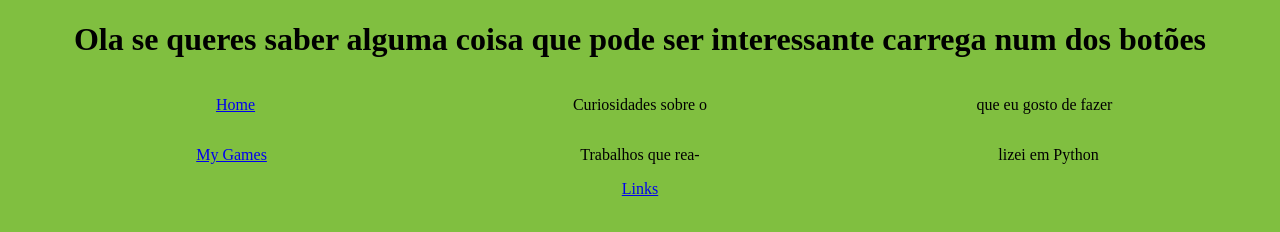
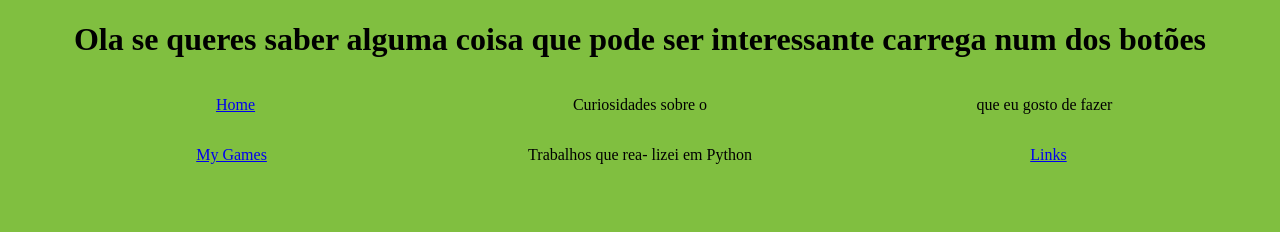
Before and after one commit to Numitous/Projeto-Intermedio, a plain HTML site: page index.html in a window 1280 px wide. Drawn offline with Linux system fonts and the light colour scheme.

Commit message:
bug fixing

```diff
--- a/index.html
+++ b/index.html
@@ -17,8 +17,8 @@
 
 
             <a href="assets/My_Games.html">My Games</a>
-         <p>Trabalhos que rea-</p>
-         <p>lizei em Python</p>
+         <p>Trabalhos que rea-
+            lizei em Python</p>
 
             <a href="assets/links.html">Links</a>
         </div>
```
Also changed, not shown: assets/home.html (+1 -1 lines), assets/links.html (+1 -1 lines).
